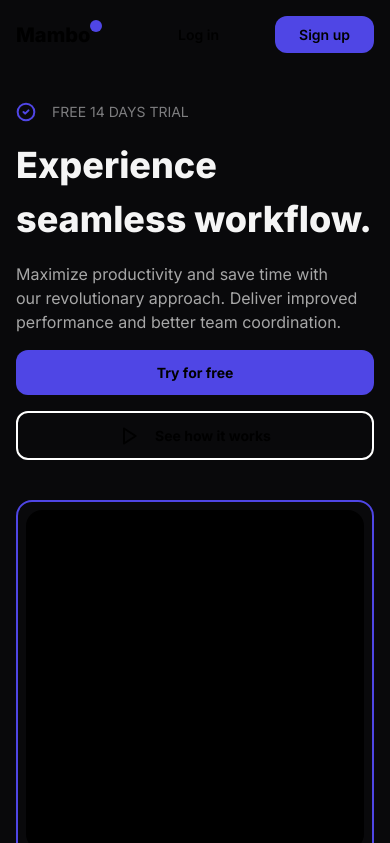
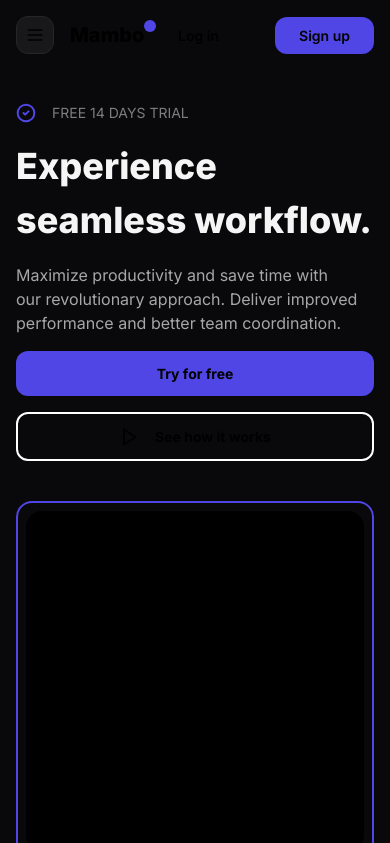
Before and after one commit to wickeddd3/mambo, a Next.js app: page / in a window 390 px wide. Shown: the top 843 px of the page. Built offline with nearby package versions, Linux system fonts and the light colour scheme.

Commit message:
feat: add mobile nav menu

```diff
--- a/src/components/Navbar.tsx
+++ b/src/components/Navbar.tsx
@@ -1,10 +1,63 @@
+"use client";
+
+import { Menu } from "lucide-react";
+import { useState } from "react";
+
 export default function Navbar() {
+  const [visible, setVisible] = useState(false);
+
+  const toggleVisibility = () => {
+    setVisible(!visible);
+    console.log("test");
+  };
+
   return (
     <nav className="mx-auto flex w-full items-center justify-between px-4 py-4 md:max-w-7xl lg:py-8">
-      <div className="flex gap-16">
-        <div className="relative">
-          <h1 className="text-xl font-extrabold">Mambo</h1>
-          <span className="absolute -right-3 top-0 h-3 w-3 rounded-full bg-indigo-600"></span>
+      <div className="flex items-center gap-16">
+        <div className="flex items-center gap-4">
+          <div className="block lg:hidden">
+            <button
+              className="cursor-pointer rounded-xl border border-[#272526] bg-[#18181a] p-2 hover:border-indigo-600"
+              onClick={toggleVisibility}
+            >
+              <Menu size={20} />
+            </button>
+            {visible && (
+              <ul
+                className="absolute left-0 top-20 z-20 h-fit w-full rounded-xl bg-[#18181a] py-2 shadow-lg"
+                onBlur={() => setVisible(false)}
+              >
+                <li
+                  className="cursor-pointer px-4 py-2 text-md font-semibold hover:bg-[#252529] hover:font-extrabold hover:text-indigo-600"
+                  onClick={() => setVisible(false)}
+                >
+                  Home
+                </li>
+                <li
+                  className="ext-md cursor-pointer px-4 py-2 font-semibold text-gray-400 hover:bg-[#252529] hover:font-extrabold hover:text-indigo-600"
+                  onClick={() => setVisible(false)}
+                >
+                  Pricing
+                </li>
+                <li
+                  className="ext-md cursor-pointer px-4 py-2 font-semibold text-gray-400 hover:bg-[#252529] hover:font-extrabold hover:text-indigo-600"
+                  onClick={() => setVisible(false)}
+                >
+                  About Us
+                </li>
+                <li
+                  className="ext-md cursor-pointer px-4 py-2 font-semibold text-gray-400 hover:bg-[#252529] hover:font-extrabold hover:text-indigo-600"
+                  onClick={() => setVisible(false)}
+                >
+                  Contact
+                </li>
+              </ul>
+            )}
+          </div>
+          <div className="relative">
+            <h1 className="text-xl font-extrabold">Mambo</h1>
+            <span className="absolute -right-3 top-0 h-3 w-3 rounded-full bg-indigo-600"></span>
+          </div>
         </div>
         <ul className="hidden items-center gap-8 lg:flex">
           <li className="text-md font-semibold">Home</li>
@@ -14,10 +67,10 @@ export default function Navbar() {
         </ul>
       </div>
       <div className="flex items-center gap-8">
-        <button className="md:text-md rounded-xl px-6 py-2 text-sm font-semibold md:px-8 md:py-3">
+        <button className="rounded-xl px-6 py-2 text-sm font-semibold md:px-8 md:py-3 md:text-md">
           Log in
         </button>
-        <button className="md:text-md rounded-xl bg-indigo-600 px-6 py-2 text-sm font-semibold md:px-8 md:py-3">
+        <button className="rounded-xl bg-indigo-600 px-6 py-2 text-sm font-semibold md:px-8 md:py-3 md:text-md">
           Sign up
         </button>
       </div>
```
